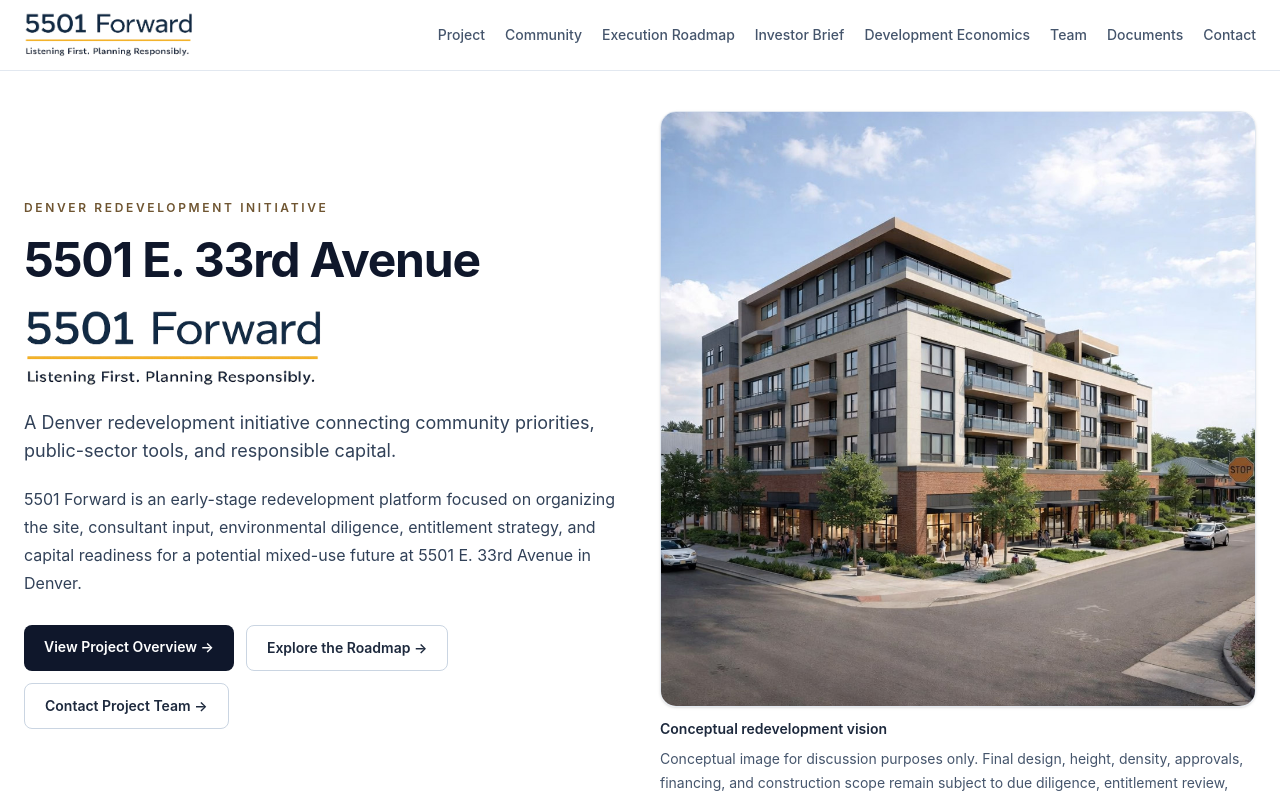
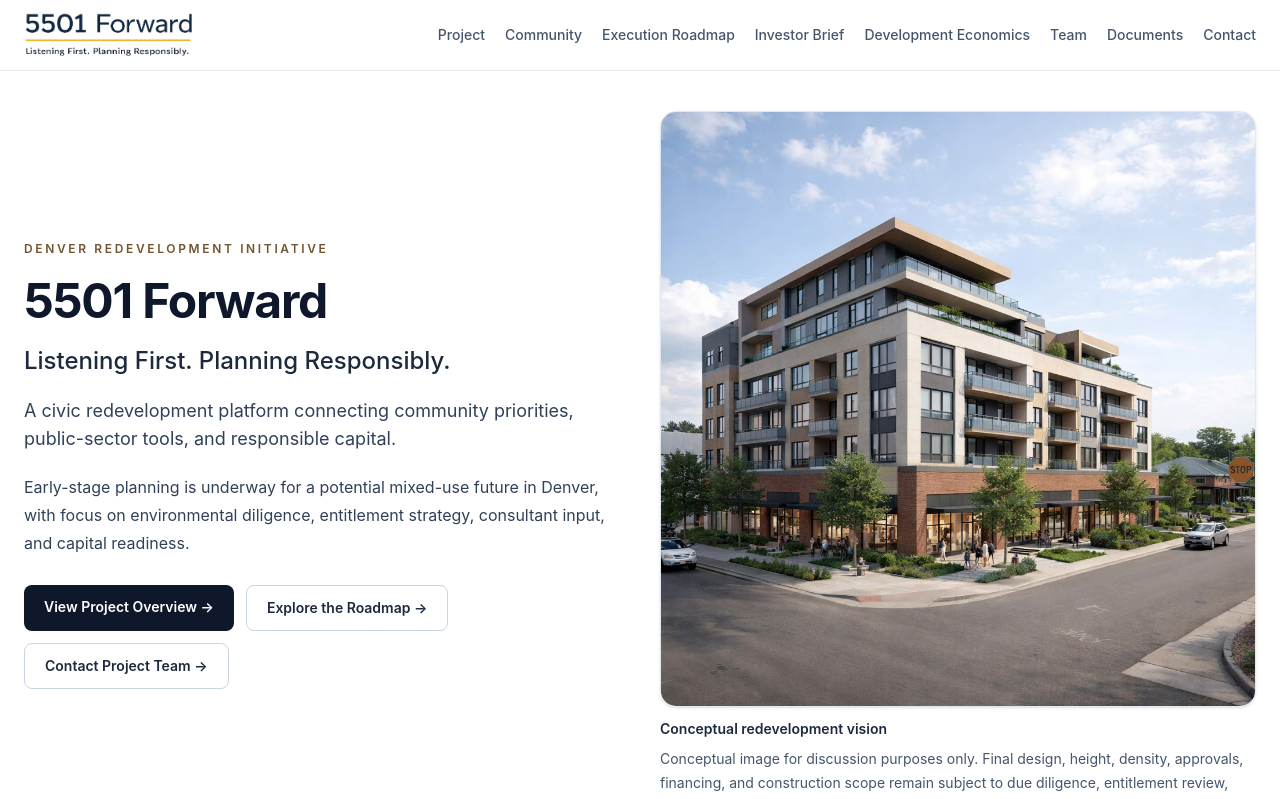
Before and after one commit to martinez-frank/5501-forward-site, a Next.js app: page / in a window 1280 px wide. Shown: the top 799 px of the page. Built offline with nearby package versions, Linux system fonts and the light colour scheme.

Commit message:
Refine homepage hero messaging to mission-first structure

```diff
--- a/app/page.tsx
+++ b/app/page.tsx
@@ -73,24 +73,14 @@
       <section className="grid gap-10 lg:grid-cols-2 lg:items-center">
         <div className="space-y-5">
           <p className="text-xs font-semibold uppercase tracking-[0.22em] text-[#6F5531]">DENVER REDEVELOPMENT INITIATIVE</p>
-          <h1 className="text-4xl font-bold tracking-tight text-slate-900 sm:text-5xl">5501 E. 33rd Avenue</h1>
-          <div className="pt-1">
-            <Image
-              src="/images/5501forward.logo.png"
-              alt="5501 Forward — Listening First. Planning Responsibly."
-              width={420}
-              height={142}
-              className="h-auto w-full max-w-[300px]"
-              priority
-            />
-          </div>
+          <h1 className="text-4xl font-bold tracking-tight text-slate-900 sm:text-5xl">5501 Forward</h1>
+          <p className="text-xl font-medium text-slate-800 sm:text-2xl">Listening First. Planning Responsibly.</p>
           <p className="text-lg text-slate-700">
-            A Denver redevelopment initiative connecting community priorities, public-sector tools, and responsible capital.
+            A civic redevelopment platform connecting community priorities, public-sector tools, and responsible capital.
           </p>
           <p className="text-base leading-7 text-slate-700">
-            5501 Forward is an early-stage redevelopment platform focused on organizing the site, consultant input,
-            environmental diligence, entitlement strategy, and capital readiness for a potential mixed-use future at 5501 E.
-            33rd Avenue in Denver.
+            Early-stage planning is underway for a potential mixed-use future in Denver, with focus on environmental
+            diligence, entitlement strategy, consultant input, and capital readiness.
           </p>
           <div className="flex flex-col gap-3 pt-2 sm:flex-row sm:flex-wrap">
             <Link href="/project" className="rounded-lg bg-slate-900 px-5 py-3 text-center text-sm font-semibold text-white transition-colors duration-200 hover:bg-slate-700">
```
